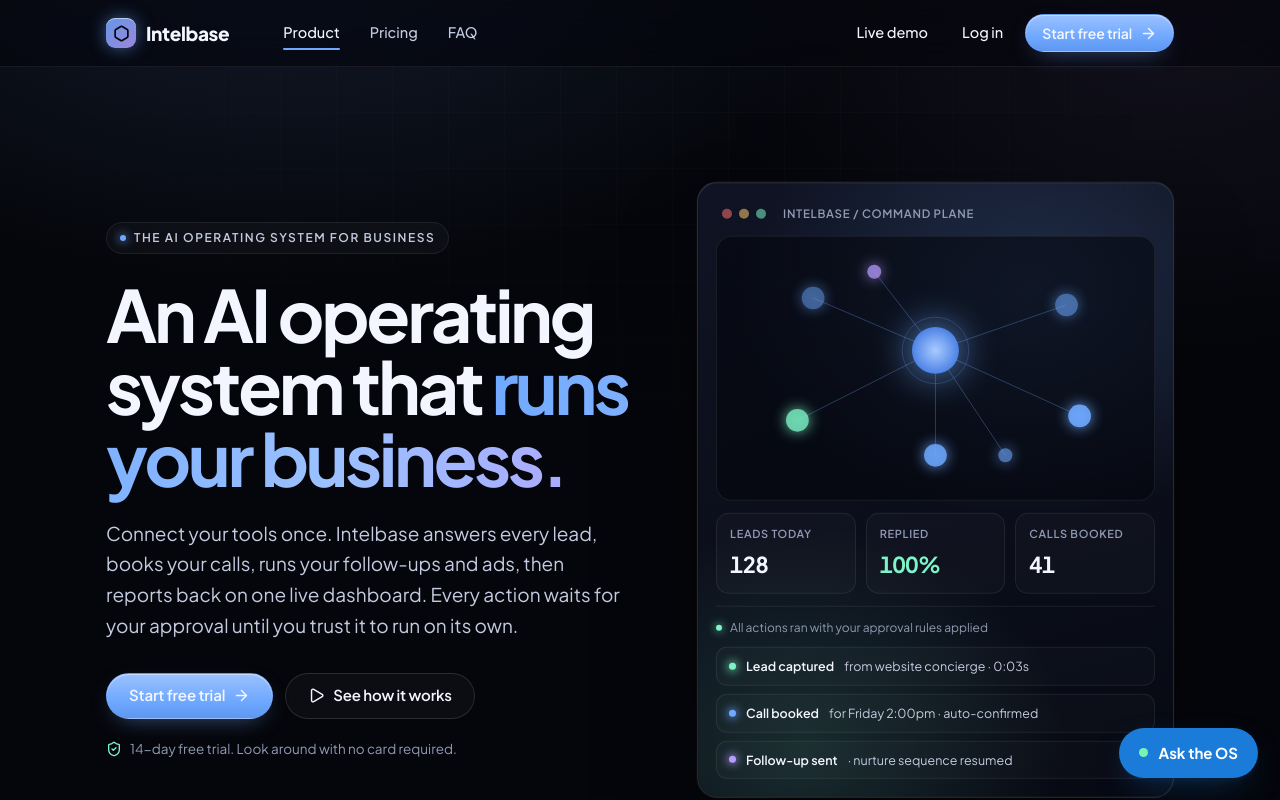
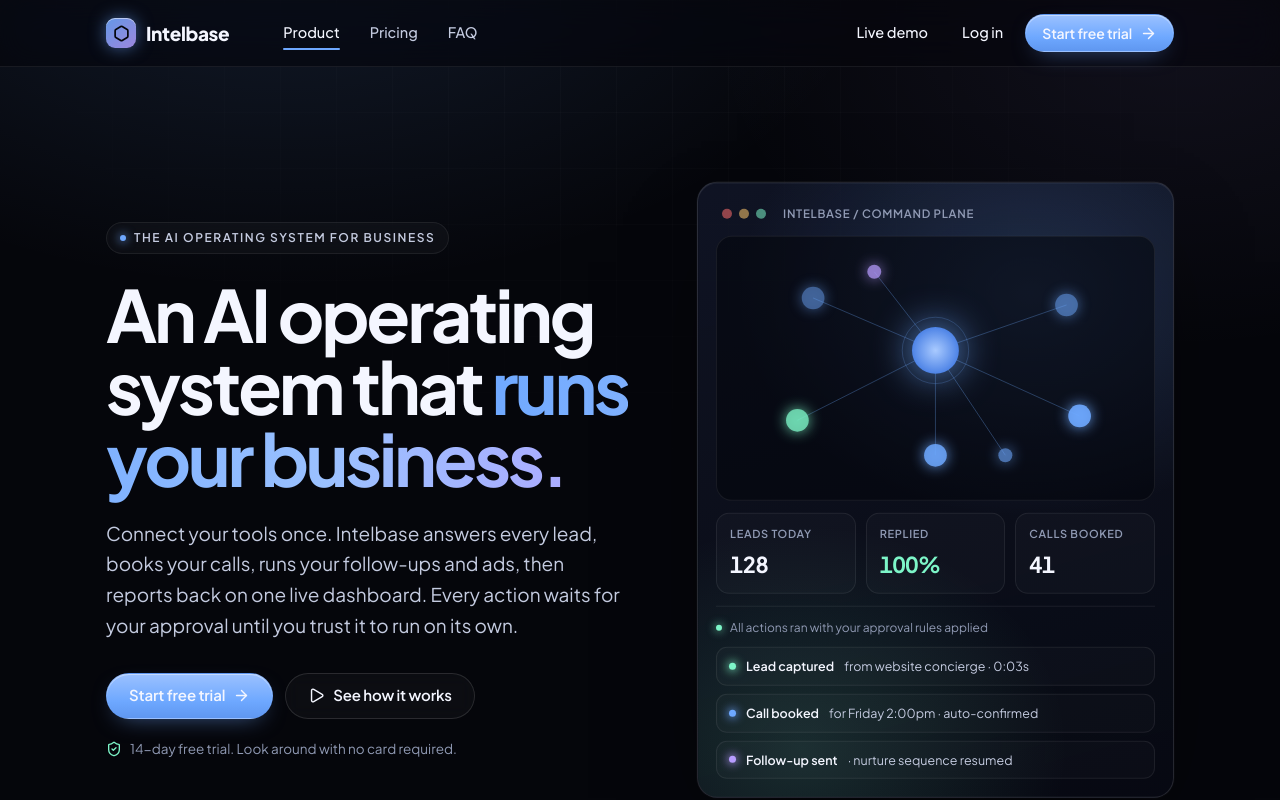
Before and after one commit to micahc123/waitlist-intelbase, a Next.js app: page / in a window 1280 px wide. Shown: the top 800 px of the page. Built offline with nearby package versions, Linux system fonts and the light colour scheme.

Commit message:
docs(phase): gap-closure plan for complete AI OS; remove Ask-the-OS widget from layout

```diff
--- a/src/app/layout.tsx
+++ b/src/app/layout.tsx
@@ -3,7 +3,6 @@
 import "./globals.css";
 import "@/styles/tokens.css";
 import { MetaPixel } from "@/components/analytics/meta-pixel";
-import { ChatWidget } from "@/components/chat-widget";
 
 const jakarta = Plus_Jakarta_Sans({
   variable: "--font-jakarta",
@@ -68,8 +67,6 @@
       <body>
         <MetaPixel />
         {children}
-        {/* AGENT-05: the dogfood demo, live site-wide. */}
-        <ChatWidget />
       </body>
     </html>
   );
```
Also changed, not shown: 1 other file (tests, documents, lock files or other folders).
